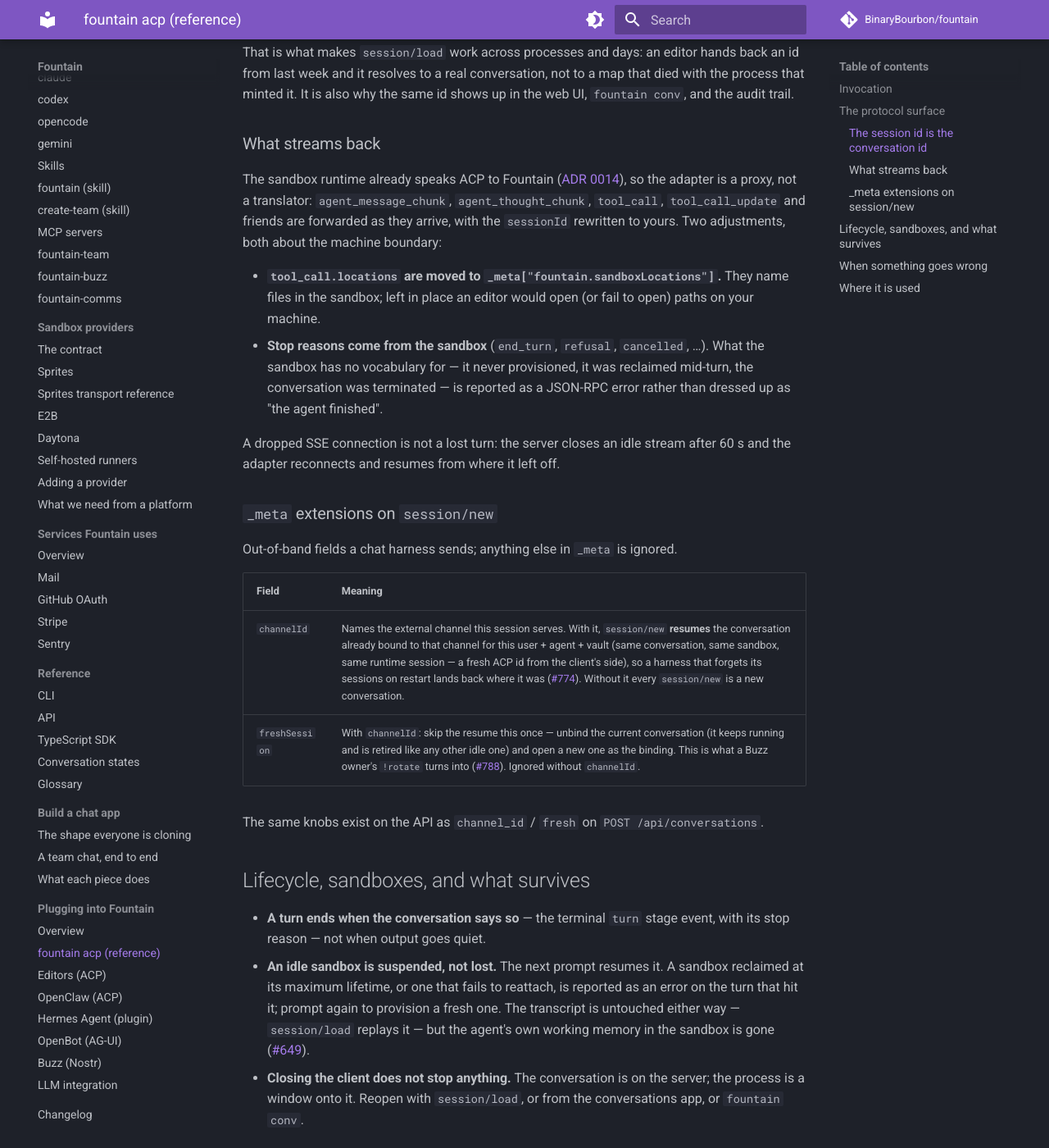
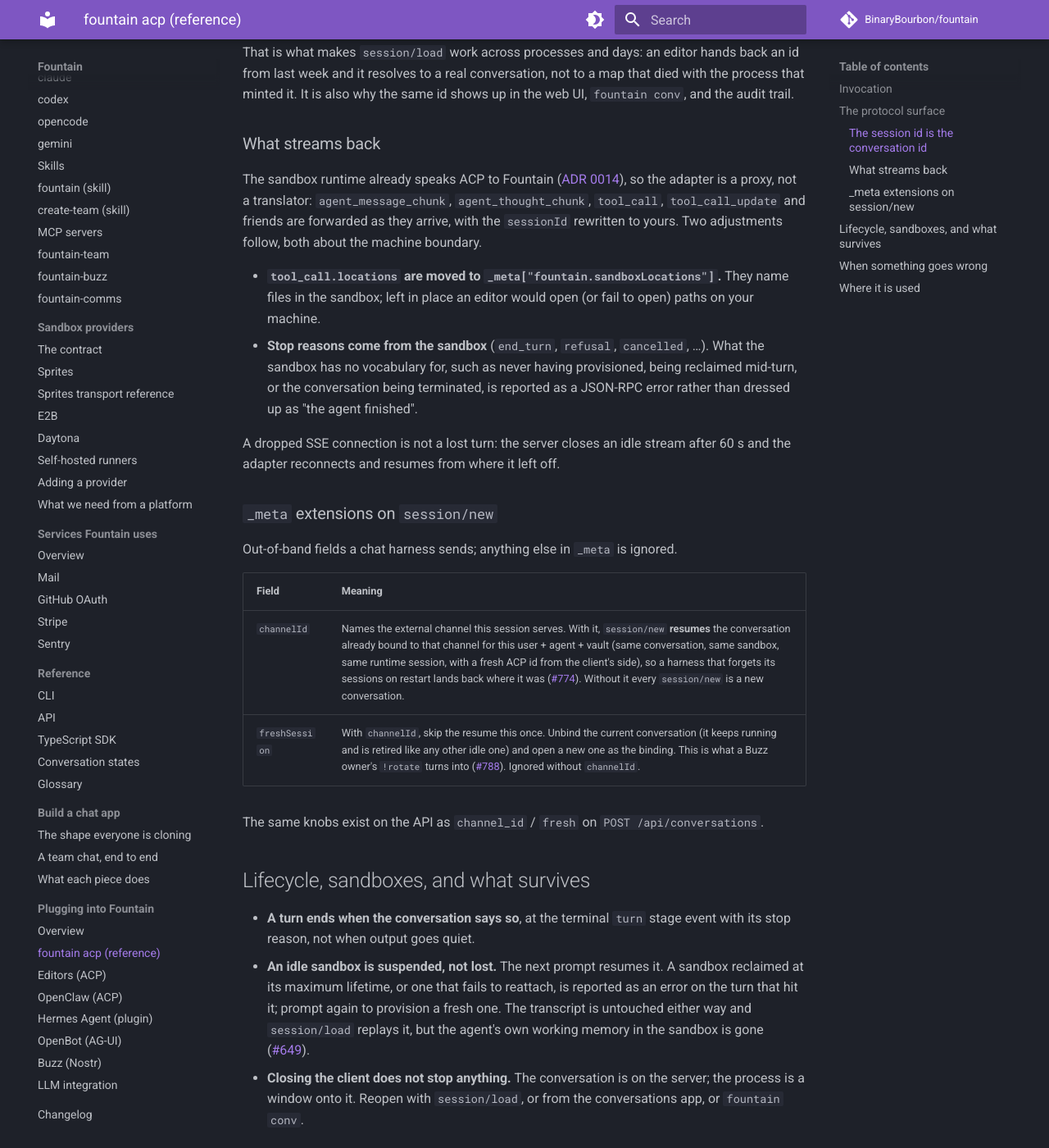
Before and after one commit to BinaryBourbon/fountain, an MkDocs documentation site: the page built from docs/integrations/acp.md, in a window 1280 px wide and 1400 px high, scrolled down 2223 px. Shown: the whole window at 82% size. Built offline with MkDocs 1.6.1 and Material for MkDocs 9.7.7, drawn with Linux system fonts in a browser that asks for light colours; comment, search, counter and statistics services are not loaded; some of the changed text lies outside the part shown.

Commit message:
docs: clean eight more pages, including the ACP reference
Part of #911. acp, sandbox-contract, clients, integrations/index, mail,
llm-integration, build/index, build/team-chat.

59 edits plus three colon-introduced lists. Backlog down to 9 files from 17.

Two worth calling out.

acp.md's H1 was "`fountain acp` — the ACP agent reference" and is now
"`fountain acp`, the ACP agent reference". Nothing links to an H1 anchor, and
the nav title is separate, so this is safe; noting it because a title change
is the kind of thing that looks riskier in a diff than it is.

mail.md's EMAIL_FROM default cell read "— (required)", which is a placeholder
carrying a qualifier, so the dash-only exemption correctly did not apply. The
cell is now bare "—" to match every other row, and "required" was already
stated in the description column, so nothing is lost.

I introduced one grammar slip and caught it before pushing: "These are the
operator's business, with one page per service covers what to create" is not a
sentence. Fixed to two sentences. Mechanical prose surgery at this volume
needs a read-back, not just a passing checker.

Verified with scripts/docs-style.py (clean, 66 files checked), mkdocs build
--strict, and docs_test.exs + docs_controller_test.exs (32 tests, 0 failures).

Co-Authored-By: Claude Opus 5 <noreply@anthropic.com>

```diff
--- a/docs/integrations/acp.md
+++ b/docs/integrations/acp.md
@@ -22,15 +23,15 @@ fountain acp --agent <name-or-id> [--vault <name-or-id>] [--environment <name-or
 
 | Flag | Meaning |
 |---|---|
-| `--agent` | **Required in practice.** The Fountain agent every session runs. ACP has no field for it, so it is configured per process — one client entry per agent you want to reach. |
-| `--vault` | A vault attached to every conversation this process opens. Vault values override the agent's environment, so this is where per-entry secrets belong — an identity the agent posts under, for instance. Two entries on the same agent with different vaults stay separate. |
-| `--environment` | Provision every conversation from this environment instead of the agent's own — one agent config under several environments, one entry each. The vault still wins on key collision. When the agent sets `allowed_environment_ids`, the environment must be on that list. |
+| `--agent` | **Required in practice.** The Fountain agent every session runs. ACP has no field for it, so it is configured per process, one client entry per agent you want to reach. |
+| `--vault` | A vault attached to every conversation this process opens. Vault values override the agent's environment, so this is where per-entry secrets belong, such as an identity the agent posts under. Two entries on the same agent with different vaults stay separate. |
+| `--environment` | Provision every conversation from this environment instead of the agent's own, so one agent config runs under several environments with one entry each. The vault still wins on key collision. When the agent sets `allowed_environment_ids`, the environment must be on that list. |
 | `--log-level` | stderr verbosity: `debug`, `info` (default), `warn`, `error`. |
 | `--profile` | Which saved CLI credentials to use (global flag). |
 
 **Credentials** are the CLI's: `FOUNTAIN_API_KEY` / `FOUNTAIN_BASE_URL` in the
 environment, else the profile `fountain auth login` saved. There is no login
-inside the protocol — `authenticate` verifies what the CLI already holds and
+inside the protocol. `authenticate` verifies what the CLI already holds and
 its one advertised method just says "run `fountain auth login`". A hosted
 Buzz harness gets a freshly minted, sprite-scoped key in its environment for
 exactly this reason.
@@ -46,23 +47,23 @@ is `fountain` with the CLI's version.
 
 | Method | What Fountain does |
 |---|---|
-| `initialize` | Capability handshake. The client's own capabilities (`fs`, terminals) are logged and unused — this agent works on a sandbox filesystem, not yours. |
+| `initialize` | Capability handshake. The client's own capabilities (`fs`, terminals) are logged and unused, because this agent works on a sandbox filesystem rather than yours. |
 | `authenticate` | Verifies the CLI's saved credentials against the instance. Advertised only when none are held. |
-| `session/new` | Resolves `--agent`, refuses an agent whose runtime does not speak ACP (today: `gemini`, [#659](https://github.com/BinaryBourbon/fountain/issues/659)), and opens a conversation. **The ACP session id *is* the conversation id** — see below. Responds with the agent's model as the single available model. |
+| `session/new` | Resolves `--agent`, refuses an agent whose runtime does not speak ACP (today: `gemini`, [#659](https://github.com/BinaryBourbon/fountain/issues/659)), and opens a conversation. **The ACP session id *is* the conversation id**, as below. Responds with the agent's model as the single available model. |
 | `session/prompt` | Sends the turn (text and images; other blocks are dropped with a warning, an all-unusable prompt is refused) and streams the conversation's ACP output back as `session/update` notifications until the turn ends. |
 | `session/cancel` | Interrupts the running turn. |
 | `session/load` | Reopens a conversation this process did not start: the stored `session/update` history is replayed **before** the response, as the spec requires. |
 | `session/set_model` | Not implemented. The model belongs to the Fountain agent; changing it here would change every conversation on that agent. |
-| `session/request_permission` (agent → client) | Not forwarded yet — sandboxed runtimes run under their own permission mode ([#643](https://github.com/BinaryBourbon/fountain/issues/643), [#708](https://github.com/BinaryBourbon/fountain/issues/708)). |
+| `session/request_permission` (agent → client) | Not forwarded yet, because sandboxed runtimes run under their own permission mode ([#643](https://github.com/BinaryBourbon/fountain/issues/643), [#708](https://github.com/BinaryBourbon/fountain/issues/708)). |
 
 Advertised capabilities: `loadSession: true`; prompt `image: true`,
 `audio: false`, `embeddedContext: false` (the client may not inline a local
-file — that would be context about a machine the agent cannot see).
+file, which would be context about a machine the agent cannot see).
 
 `cwd` and `mcpServers` on `session/new` are logged and ignored: the sandbox
 clones its own checkout, and a Fountain agent carries its own MCP configuration
-to the sandbox. Fountain may *add* MCP servers of its own to a session — the
-Buzz publish tools are injected this way — but never the client's.
+to the sandbox. Fountain may *add* MCP servers of its own to a session, and the
+Buzz publish tools are injected this way, but never the client's.
 
 ### The session id is the conversation id
 
@@ -81,14 +82,15 @@ The sandbox runtime already speaks ACP to Fountain
 so the adapter is a proxy, not a translator: `agent_message_chunk`,
 `agent_thought_chunk`, `tool_call`, `tool_call_update` and friends are
 forwarded as they arrive, with the `sessionId` rewritten to yours. Two
-adjustments, both about the machine boundary:
+adjustments follow, both about the machine boundary.
 
 - **`tool_call.locations` are moved to `_meta["fountain.sandboxLocations"]`.**
   They name files in the sandbox; left in place an editor would open (or fail
   to open) paths on your machine.
 - **Stop reasons come from the sandbox** (`end_turn`, `refusal`, `cancelled`,
-  …). What the sandbox has no vocabulary for — it never provisioned, it was
-  reclaimed mid-turn, the conversation was terminated — is reported as a
+  …). What the sandbox has no vocabulary for, such as never having
+  provisioned, being reclaimed mid-turn, or the conversation being terminated,
+  is reported as a
   JSON-RPC error rather than dressed up as "the agent finished".
 
 A dropped SSE connection is not a lost turn: the server closes an idle stream
@@ -100,21 +102,21 @@ Out-of-band fields a chat harness sends; anything else in `_meta` is ignored.
 
 | Field | Meaning |
 |---|---|
-| `channelId` | Names the external channel this session serves. With it, `session/new` **resumes** the conversation already bound to that channel for this user + agent + vault (same conversation, same sandbox, same runtime session — a fresh ACP id from the client's side), so a harness that forgets its sessions on restart lands back where it was ([#774](https://github.com/BinaryBourbon/fountain/issues/774)). Without it every `session/new` is a new conversation. |
-| `freshSession` | With `channelId`: skip the resume this once — unbind the current conversation (it keeps running and is retired like any other idle one) and open a new one as the binding. This is what a Buzz owner's `!rotate` turns into ([#788](https://github.com/BinaryBourbon/fountain/pull/788)). Ignored without `channelId`. |
+| `channelId` | Names the external channel this session serves. With it, `session/new` **resumes** the conversation already bound to that channel for this user + agent + vault (same conversation, same sandbox, same runtime session, with a fresh ACP id from the client's side), so a harness that forgets its sessions on restart lands back where it was ([#774](https://github.com/BinaryBourbon/fountain/issues/774)). Without it every `session/new` is a new conversation. |
+| `freshSession` | With `channelId`, skip the resume this once. Unbind the current conversation (it keeps running and is retired like any other idle one) and open a new one as the binding. This is what a Buzz owner's `!rotate` turns into ([#788](https://github.com/BinaryBourbon/fountain/pull/788)). Ignored without `channelId`. |
 
 The same knobs exist on the API as `channel_id` / `fresh` on
 `POST /api/conversations`.
 
 ## Lifecycle, sandboxes, and what survives
 
-- **A turn ends when the conversation says so** — the terminal `turn` stage
-  event, with its stop reason — not when output goes quiet.
+- **A turn ends when the conversation says so**, at the terminal `turn` stage
+  event with its stop reason, not when output goes quiet.
 - **An idle sandbox is suspended, not lost.** The next prompt resumes it. A
   sandbox reclaimed at its maximum lifetime, or one that fails to reattach, is
   reported as an error on the turn that hit it; prompt again to provision a
-  fresh one. The transcript is untouched either way — `session/load` replays
-  it — but the agent's own working memory in the sandbox is gone
+  fresh one. The transcript is untouched either way and `session/load` replays
+  it, but the agent's own working memory in the sandbox is gone
   ([#649](https://github.com/BinaryBourbon/fountain/issues/649)).
 - **Closing the client does not stop anything.** The conversation is on the
   server; the process is a window onto it. Reopen with `session/load`, or from
@@ -131,10 +133,10 @@ are worded for a reader inside an editor rather than a terminal:
 | `agent "x" runs the gemini runtime, which does not speak ACP` | Use that agent from the conversations app or `fountain run`. |
 | `credentials for … were rejected` | Run `fountain auth login`. The message names the instance it tried, which is usually the surprise. |
 | `could not resolve agent "x" on …` | Wrong name, or the right name on a different instance. |
-| `the sandbox never started: …` | Provisioning failed — the reason is the sandbox provider's. |
-| `could not reattach to the sandbox — prompt again to provision a fresh one` | The sandbox was reclaimed; the transcript survives. |
+| `the sandbox never started: …` | Provisioning failed, and the reason is the sandbox provider's. |
+| `could not reattach to the sandbox, prompt again to provision a fresh one` | The sandbox was reclaimed, and the transcript survives. |
 
-Running the binary by hand is a fair diagnostic — it sits waiting for JSON-RPC
+Running the binary by hand is a fair diagnostic, since it sits waiting for JSON-RPC
 on stdin, which proves the process starts and finds its credentials.
 
 ## Where it is used
```
Also changed, not shown: other parts of docs/integrations/acp.md (+4 -3 lines), docs/integrations/clients.md (+12 -12 lines), docs/integrations/index.md (+8 -8 lines), docs/integrations/mail.md (+7 -7 lines), docs/integrations/sandbox-contract.md (+11 -11 lines), docs/llm-integration.md (+1 -1 lines), 3 other files.
